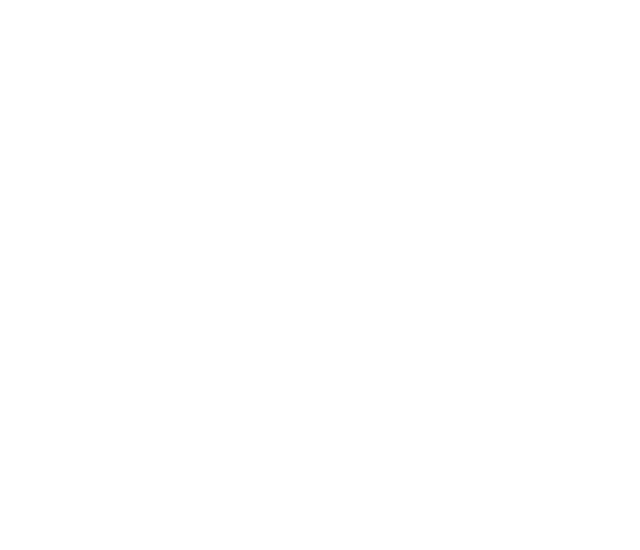
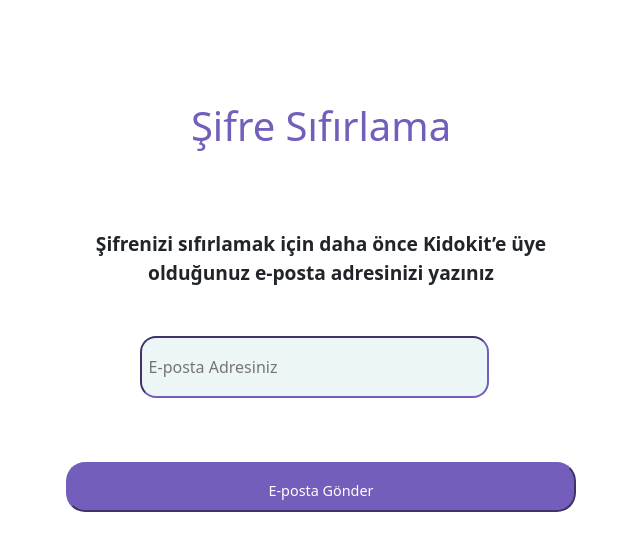
Before and after one commit to umutdurna/kidokitprojeorigin, a React (Create React App) app: page /forgot-password in a window 1280 px wide. Before the commit this address had no page. Shown: the top 550 px of the page, without its empty margins (319-959 px from the left). Built offline with nearby package versions, Linux system fonts and the light colour scheme.

Commit message:
şifremi-unuttum-landingpage and css added 500 hatası

```diff
--- a/src/App.js
+++ b/src/App.js
@@ -3,6 +3,7 @@
 import Landingpage from './landingpage';
 import KayıtOl from './kayitol';
 import GirisYap from './giris-yap';
+import ForgotPassword from './forgot-password';
 
 
 
@@ -16,6 +17,7 @@
               <Route path="/" element={<Landingpage/>} />
               <Route path="/kayitol" element={<KayıtOl/>} />
               <Route path='/girisyap' element={<GirisYap />} />
+              <Route path='/forgot-password' element={<ForgotPassword />} />
             </Routes>
           </div>
     </Router>
--- /dev/null
+++ b/src/components/forgot.css
@@ -0,0 +1,73 @@
+.forgotPassword-form .form{
+    margin-top: 2%;
+    display: flex;
+    align-items: center;
+    justify-content: center;
+}
+
+.forgotPassword-form .header{
+        text-align: center;
+        color: #735EBB;
+        margin-top: 8%;
+        margin-bottom: 80px;
+}
+
+.forgotPassword-form .form p{
+    font-size: 1.2rem;
+    border-color: #735EBB;
+    font-weight: bold;
+    margin-bottom: 50px;
+}
+
+.forgotPassword-form .form .inputs{
+    margin-bottom: 5%;
+}
+
+.forgotPassword-form .form .inputs .top-message{
+    font-size: 1.2rem;
+    margin-bottom: 6%;
+    margin-left: 20%;
+    text-align: center;
+    width: 60%;
+}
+
+.forgotPassword-form .form input{
+    width: 60%;
+    height: 50px;
+    padding-top: 5%;
+    padding-bottom: 5%;
+    border-radius: 1rem;
+    border-color: #735EBB;
+    background-color: #44A6B41A;
+}
+
+.emailss{
+    margin-left: 220px;
+}
+
+.forgotPassword-form .form .submit {
+    display: flex;
+    justify-content: center;
+    align-items: center;
+    flex-wrap: wrap;
+}
+
+.forgotPassword-form .form .submit input {
+    background-color: #735EBB;
+    color: #fff;
+    font-size: 0.9rem;
+    width: auto;
+    height: 50px;
+    text-align: center;
+    padding-left: 25%;
+    padding-right: 25%;
+    padding-bottom: 2%;
+    padding-top: 2%;
+    border-radius: 1.2rem;
+    cursor: pointer;
+}
+
+.forgotPassword-form .form .submit input:hover{
+    background-color: #fff;
+    color: #735EBB;
+}
--- /dev/null
+++ b/src/forgot-password.js
@@ -0,0 +1,89 @@
+import { useState } from "react";
+import './components/forgot.css';
+
+
+
+const ForgotPassword = () => {
+
+    // State Kullanımları with popup //
+    const [success, setSuccess] = useState(true);
+    const [] = useState();
+    const [] = useState();
+
+    const [values, setValues] = useState({
+        username: ""
+    });
+
+    const inputs = [
+        {
+            id: 1,
+            name: "username",
+            type: "text",
+            placeholder: " E-posta Adresiniz",
+            label: "E-Mail",
+            topmessage: "Şifrenizi sıfırlamak için daha önce Kidokit’e üye olduğunuz e-posta adresinizi yazınız",
+            errormessage: "Geçerli bir e-posta adresi giriniz.",
+            required: true
+        },
+    ]
+
+
+    const noRefreshSubmit = (e) => {
+        e.preventDefault();
+    }
+
+    const onChange = (e) => {
+        setValues({ ...values, [e.target.name]: e.target.value })
+    }
+
+    const handleSuccesT = () => {
+        setSuccess(true)
+    }
+
+    const handleSuccessF = () => {
+        setSuccess(false)
+    }
+
+    const girisIstekleri = async () => {
+        const req = {
+            method: 'POST',
+            headers: { 'Content-Type': 'application/json' },
+            body: JSON.stringify(values)
+        };
+        const apiForgot = await fetch('https://testapi.kidokit.com/api/account/forgetPassword', req);
+        if(apiForgot.ok)
+        {
+            console.log("Giriş Başarılı!");
+        }
+        else{
+            console.log("giriş yapılamadı");
+        }
+    }
+
+    return (
+       <div className="forgotPassword-form">
+            <h1 className="header">Şifre Sıfırlama</h1>
+            <div className="form">
+                <form onSubmit={noRefreshSubmit} >
+                    <div className="inputs">
+                    <p className='top-message'>{inputs[0].topmessage}</p>
+                    <div className="emailss">
+                    <input key={inputs[0]} {...inputs[0]}
+                            value={values[inputs[0].name]}
+                            onChange={onChange} />
+                    </div>
+                    </div>
+                    <br />
+                    <div className="submit">
+                        <input type="submit" value="E-posta Gönder" onClick={async () => {
+                            handleSuccesT();
+                            values.username && await girisIstekleri()
+                        }} focused={success.toString()}  />
+                    </div>
+                </form>
+            </div>
+       </div>
+     );
+}
+
+export default ForgotPassword;
```
